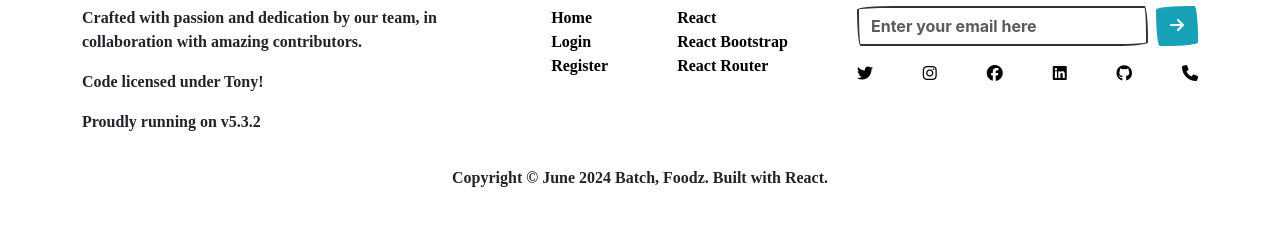
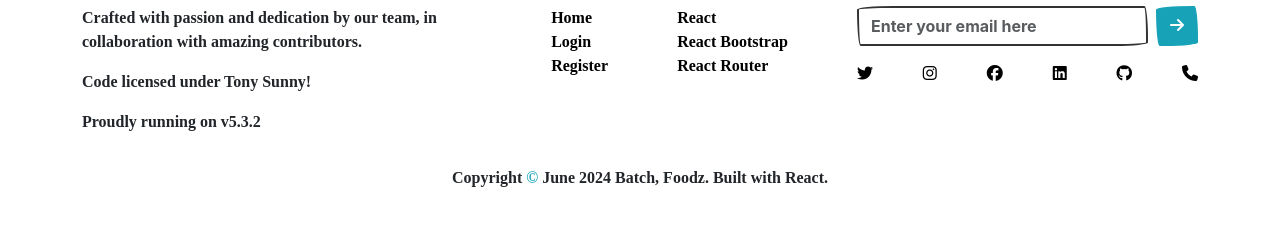
Before and after one commit to Tonysunny0201/Recipe-Sharing-PF-Front-end, a React (Vite) app: page /register in a window 1280 px wide. Shown: the part 874-1100 px from the top of the page. Built offline with nearby package versions, Linux system fonts and the light colour scheme; a web font is replaced by a local one.

Commit message:
recipe sharing pf v2

```diff
--- a/src/components/Footer.jsx
+++ b/src/components/Footer.jsx
@@ -9,7 +9,7 @@ const Footer = () => {
       <div style={{width:'400px'}} className='intro'>
         <h5 className='text-info'><i className="fa-solid fa-mug-saucer"></i> Foodza</h5>
         <p>Crafted with passion and dedication by our team, in collaboration with amazing contributors.</p>
-        <p>Code licensed under Tony!</p>
+        <p>Code licensed under Tony Sunny!</p>
         <p>Proudly running on v5.3.2</p>
       </div>
       <div className="d-flex flex-column">
@@ -40,7 +40,7 @@ const Footer = () => {
         </div>
       </div>
     </div>
-    <p className='text-center mt-3'>Copyright &copy; June 2024 Batch, Foodz. Built with React.</p>
+    <p className='text-center mt-3'>Copyright <span className='text-info'>&copy;</span> June 2024 Batch, Foodz. Built with React.</p>
   </div>
   )
 }
--- a/src/pages/Favorites.jsx
+++ b/src/pages/Favorites.jsx
@@ -110,7 +110,7 @@ const Favorites = () => {
                   alt="EmptyWishlist"
                   style={{ maxHeight: '400px', objectFit: 'contain' }}
                 />
-                <h1 className="text-primary fw-bold display-6 mt-4">Your Favorites is Empty!!</h1>
+                <h1 className="text-primary fw-bold display-6 mt-4">Your <span className='text-info'>Favorites</span> is Empty!!</h1>
               </div>
             )}
           </Row>
```
